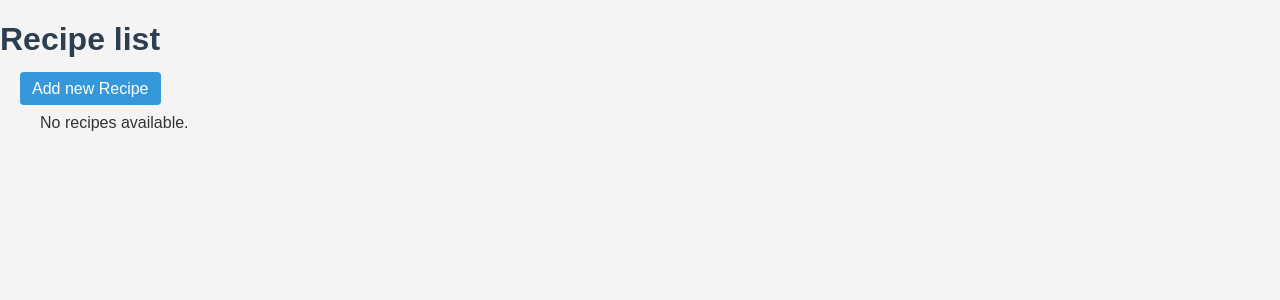
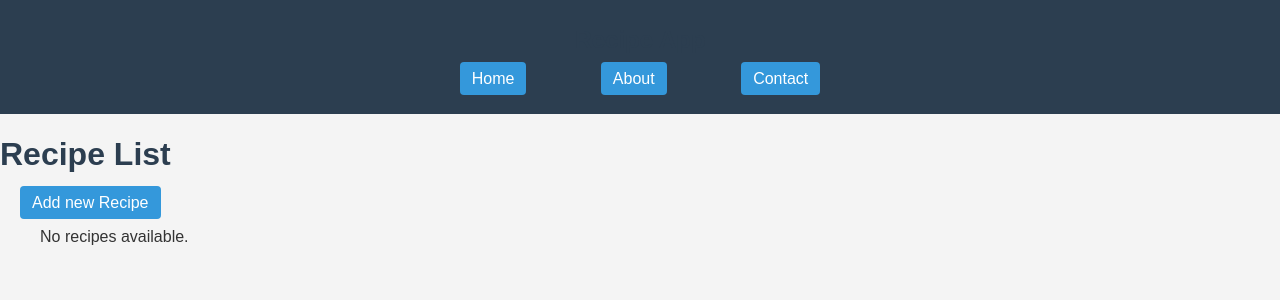
Before and after one commit to Anaghjaiswar/Recipe_project, a Django app: page /recipes/ in a window 1280 px wide. Shown: the top 300 px of the page. Run offline with Django 5.2, Linux system fonts and the light colour scheme; data that the repository does not hold is empty.

Commit message:
Updated base.html and extended it in other templates, added RecipeForm

```diff
--- a/recipe_project/recipe_project/settings.py
+++ b/recipe_project/recipe_project/settings.py
@@ -55,7 +55,7 @@ ROOT_URLCONF = 'recipe_project.urls'
 TEMPLATES = [
     {
         'BACKEND': 'django.template.backends.django.DjangoTemplates',
-        'DIRS': [],
+        'DIRS': [BASE_DIR / 'recipes' / 'templates'],
         'APP_DIRS': True,
         'OPTIONS': {
             'context_processors': [
@@ -67,6 +67,7 @@ TEMPLATES = [
         },
     },
 ]
+
 
 WSGI_APPLICATION = 'recipe_project.wsgi.application'
 
@@ -117,7 +118,7 @@ USE_TZ = True
 # https://docs.djangoproject.com/en/5.1/howto/static-files/
 
 STATIC_URL = 'static/'
-STATICFILES_DIRS = [os.path.join(BASE_DIR, 'static')]
+STATICFILES_DIRS = [os.path.join(BASE_DIR, 'recipes/static')]
 
 # Default primary key field type
 # https://docs.djangoproject.com/en/5.1/ref/settings/#default-auto-field
--- a/recipe_project/recipes/static/css/style.css
+++ b/recipe_project/recipes/static/css/style.css
@@ -1,5 +1,3 @@
-/* style.css */
-
 body {
     font-family: Arial, sans-serif;
     background-color: #f4f4f4;
@@ -11,9 +9,11 @@ body {
 h1, h2 {
     color: #2c3e50;
 }
-li{
+
+li {
     margin: 30px;
 }
+
 a, button {
     color: #fff;
     background-color: #3498db;
@@ -33,13 +33,49 @@ a:hover, button:hover {
     padding: 20px;
 }
 
-@media (max-width: 768px) {
-    .container {
-        padding: 10px;
-    }
+header {
+    background-color: #2c3e50;
+    color: #fff;
+    padding: 10px 0;
+}
 
-    a, button {
-        width: 100%;
-        margin-top: 10px;
-    }
+header h1 {
+    text-align: center;
+    font-size: 24px;
 }
+
+nav ul {
+    list-style: none;
+    padding: 0;
+    text-align: center;
+}
+
+nav ul li {
+    display: inline;
+    margin: 0 15px;
+}
+
+nav ul li a {
+    color: #fff;
+    text-decoration: none;
+}
+
+nav ul li a:hover {
+    color: #ecf0f1;
+}
+
+
+footer {
+    background-color: #2c3e50;
+    color: #fff;
+    text-align: center;
+    padding: 10px 0;
+    position: fixed;
+    bottom: 0;
+    width: 100%;
+}
+
+footer p {
+    margin: 0;
+    font-size: 14px;
+}
--- /dev/null
+++ b/recipe_project/recipes/templates/recipes/base.html
@@ -0,0 +1,27 @@
+{% load static %}
+<!DOCTYPE html>
+<html lang="en">
+<head>
+    <meta charset="UTF-8">
+    <title>{% block title %}Recipe App{% endblock %}</title>
+    <link rel="stylesheet" href="{% static 'css/style.css' %}">
+</head>
+<body>
+    <header>
+        <h1>Recipe App</h1>
+        <nav>
+            <ul>
+                <li><a href="{% url 'recipe_list' %}">Home</a></li>
+                <li><a href="{% url 'about' %}">About</a></li>
+                <li><a href="{% url 'contact' %}">Contact</a></li>
+            </ul>
+        </nav>
+
+    </header>
+
+    <main>
+        {% block content %}
+        {% endblock %}
+    </main>
+</body>
+</html>
--- a/recipe_project/recipes/templates/recipes/recipe_list.html
+++ b/recipe_project/recipes/templates/recipes/recipe_list.html
@@ -1,15 +1,9 @@
-{% load static %}
-<!DOCTYPE html>
-<html lang="en">
-<head>
-    <meta charset="UTF-8">
-    <meta name="viewport" content="width=device-width, initial-scale=1.0">
-    <title>Recipe List</title>
-    <link rel="stylesheet" href="{% static 'css/style.css' %}">
+{% extends 'recipes/base.html' %}
 
-</head>
-<body>
-    <h1>Recipe list</h1>
+{% block title %}Recipe List{% endblock %}
+
+{% block content %}
+<h1>Recipe List</h1>
 <a href="{% url 'recipe_create' %}">Add new Recipe</a>
 <ul>
     {% for recipe in recipes %}
@@ -20,6 +14,4 @@
         <p>No recipes available.</p>
     {% endfor %}
 </ul>
-
-</body>
-</html>
+{% endblock %}
--- a/recipe_project/recipes/urls.py
+++ b/recipe_project/recipes/urls.py
@@ -7,4 +7,6 @@ urlpatterns = [
     path('recipe/new/', views.recipe_create, name='recipe_create'),
     path('recipe/<int:pk>/edit/', views.recipe_update, name='recipe_update'),
     path('recipe/<int:pk>/delete/', views.recipe_delete, name='recipe_delete'),
+    path('about/', views.about, name='about'),
+    path('contact/', views.contact, name='contact'),
 ]
--- a/recipe_project/recipes/views.py
+++ b/recipe_project/recipes/views.py
@@ -1,7 +1,6 @@
-from django.shortcuts import render, get_object_or_404,redirect
+from django.shortcuts import render, get_object_or_404, redirect
 from .models import Recipe
 from .forms import RecipeForm
-
 
 def recipe_list(request):
     recipes = Recipe.objects.all()
@@ -10,7 +9,6 @@ def recipe_list(request):
 def recipe_detail(request, pk):
     recipe = get_object_or_404(Recipe, pk=pk)
     return render(request, 'recipes/recipe_detail.html', {'recipe': recipe})
-
 
 def recipe_create(request):
     if request.method == "POST":
@@ -39,3 +37,10 @@ def recipe_delete(request, pk):
         recipe.delete()
         return redirect('recipe_list')
     return render(request, 'recipes/recipe_confirm_delete.html', {'recipe': recipe})
+
+def about(request):
+    return render(request, 'recipes/about.html')
+
+
+def contact(request):
+    return render(request, 'recipes/contact.html')
```
Also changed, not shown: recipe_project/recipes/templates/recipes/about.html (added, +8 -0 lines), recipe_project/recipes/templates/recipes/contact.html (added, +8 -0 lines), recipe_project/recipes/templates/recipes/recipe_confirm_delete.html (+5 -11 lines), recipe_project/recipes/templates/recipes/recipe_detail.html (+5 -12 lines), recipe_project/recipes/templates/recipes/recipe_form.html (+5 -14 lines), recipe_project/db.sqlite3. Lines whose indentation alone changed are shown as unchanged.
